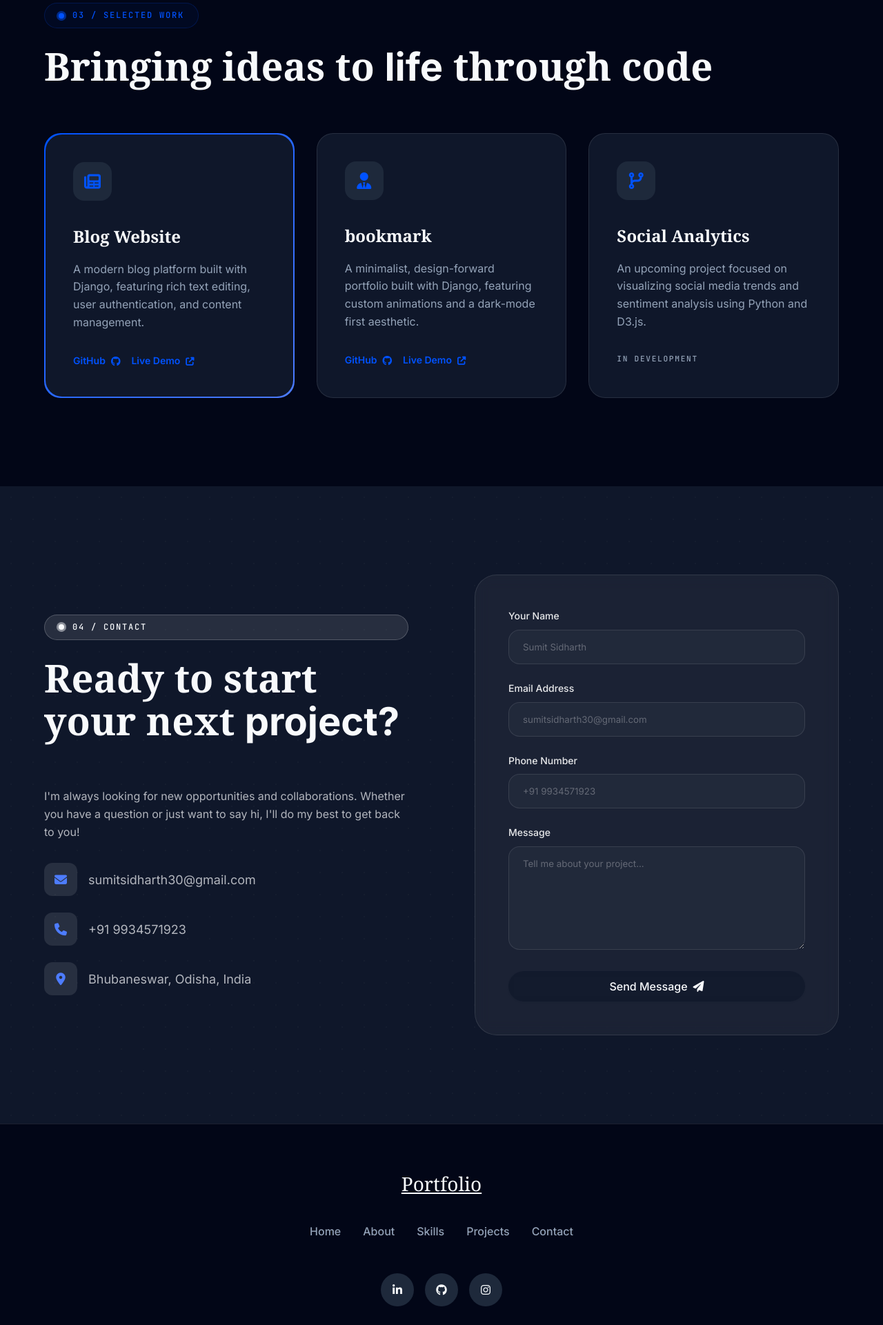
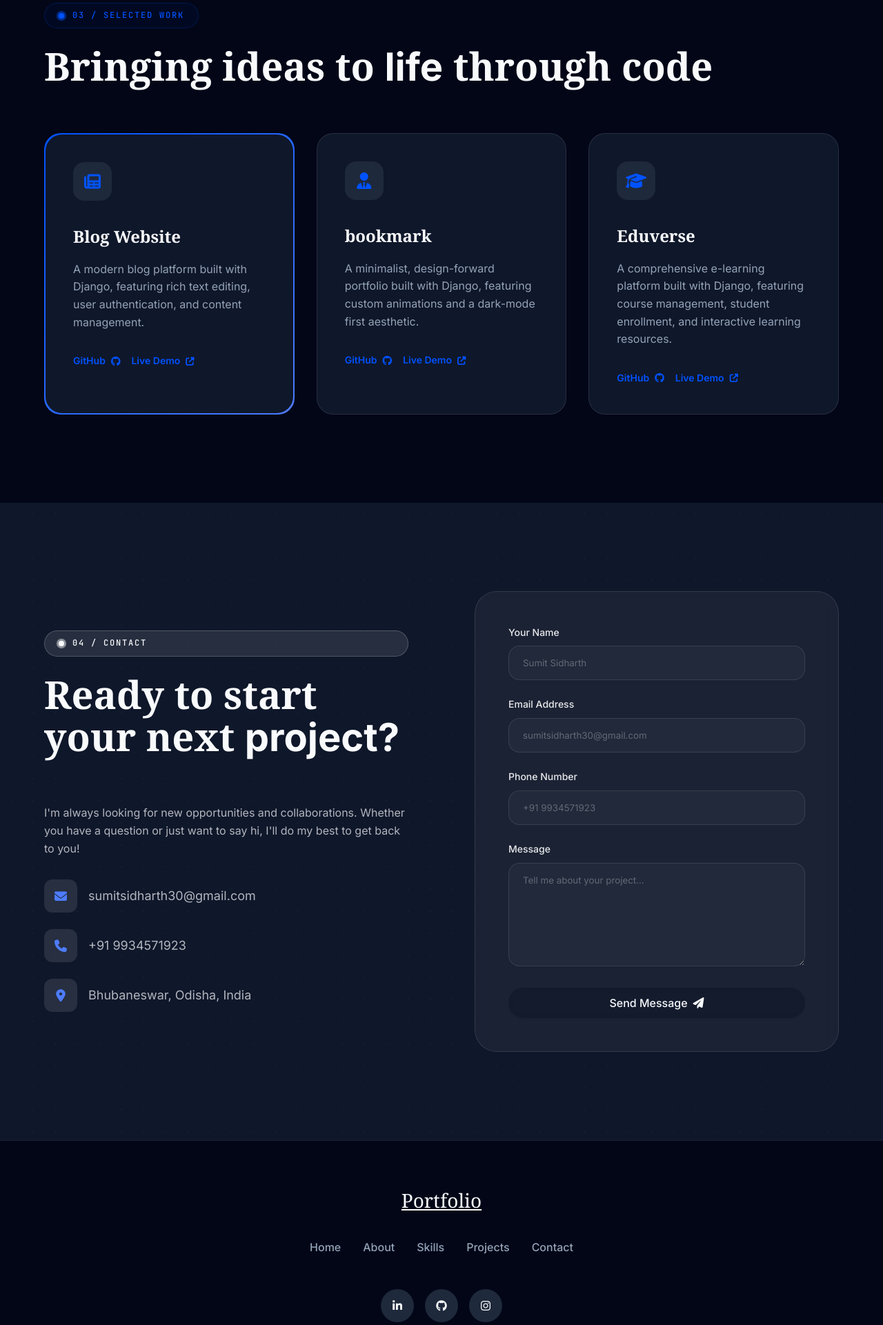
Before and after one commit to sumitsidharth/Sumit_Portfolio, a Django app: page / in a window 1280 px wide. Shown: the part 2726-4647 px from the top of the page at 69% size. Run offline with Django 5.2, Linux system fonts and the light colour scheme; some libraries are stand-ins or nearby versions; some web fonts are replaced.

Commit message:
Update Social Analytics project to Eduverse with live link

```diff
--- a/p1/Django/sumit_portfolio/firstapp/templates/home.html
+++ b/p1/Django/sumit_portfolio/firstapp/templates/home.html
@@ -294,19 +294,22 @@
                 </div>
             </div>
 
-            <!-- Project 3: Coming Soon -->
+            <!-- Project 3: Eduverse -->
             <div class="project-card">
                 <div class="project-icon-wrapper">
-                    <i class="fas fa-code-branch"></i>
+                    <i class="fas fa-graduation-cap"></i>
                 </div>
-                <h3>Social Analytics</h3>
+                <h3>Eduverse</h3>
                 <p>
-                    An upcoming project focused on visualizing social media trends and sentiment analysis using Python
-                    and D3.js.
+                    A comprehensive e-learning platform built with Django, featuring course management, student enrollment, and interactive learning resources.
                 </p>
                 <div class="project-links">
-                    <span class="label-text" style="font-size: 0.7rem; color: var(--muted-foreground);">In
-                        Development</span>
+                    <a href="https://github.com/sumitsidharth/Eduverse" target="_blank" class="project-link">
+                        GitHub <i class="fab fa-github"></i>
+                    </a>
+                    <a href="https://sumitElearning.pythonanywhere.com" target="_blank" class="project-link">
+                        Live Demo <i class="fas fa-external-link-alt"></i>
+                    </a>
                 </div>
             </div>
         </div>
```
